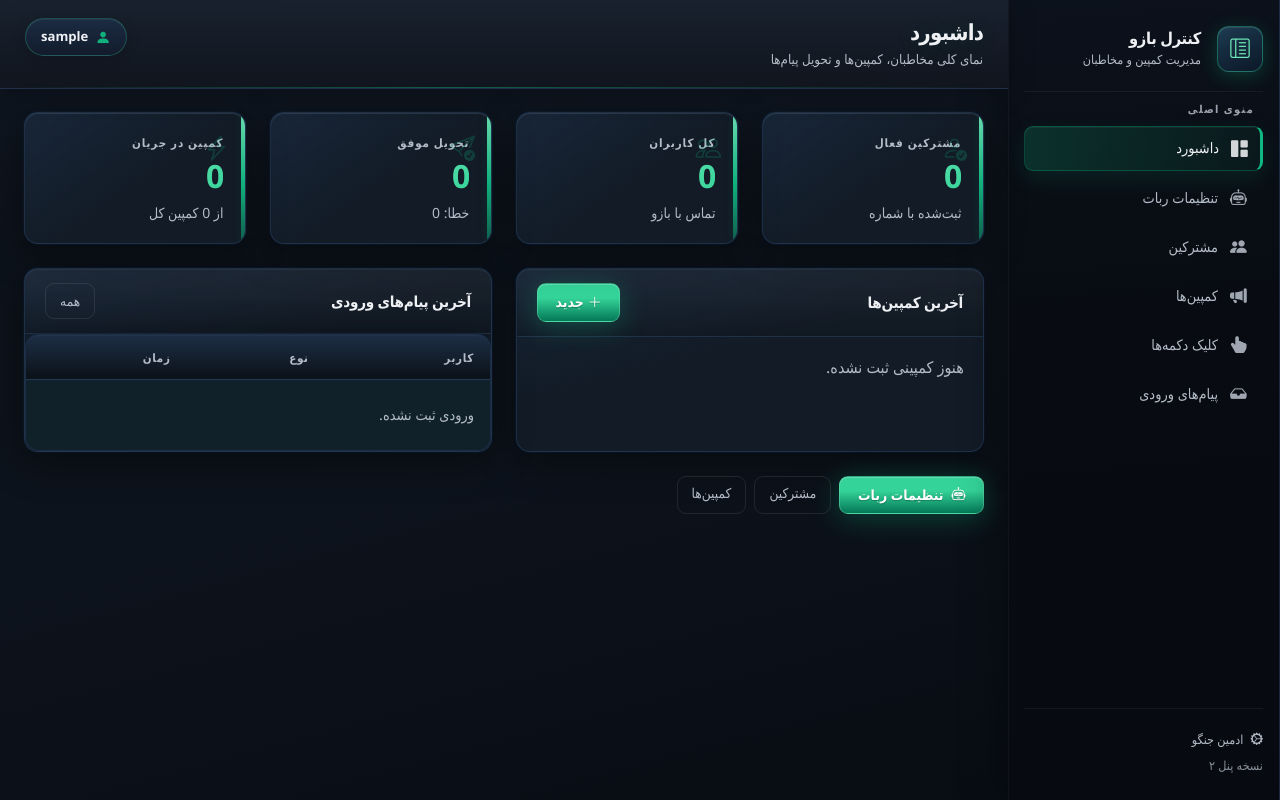
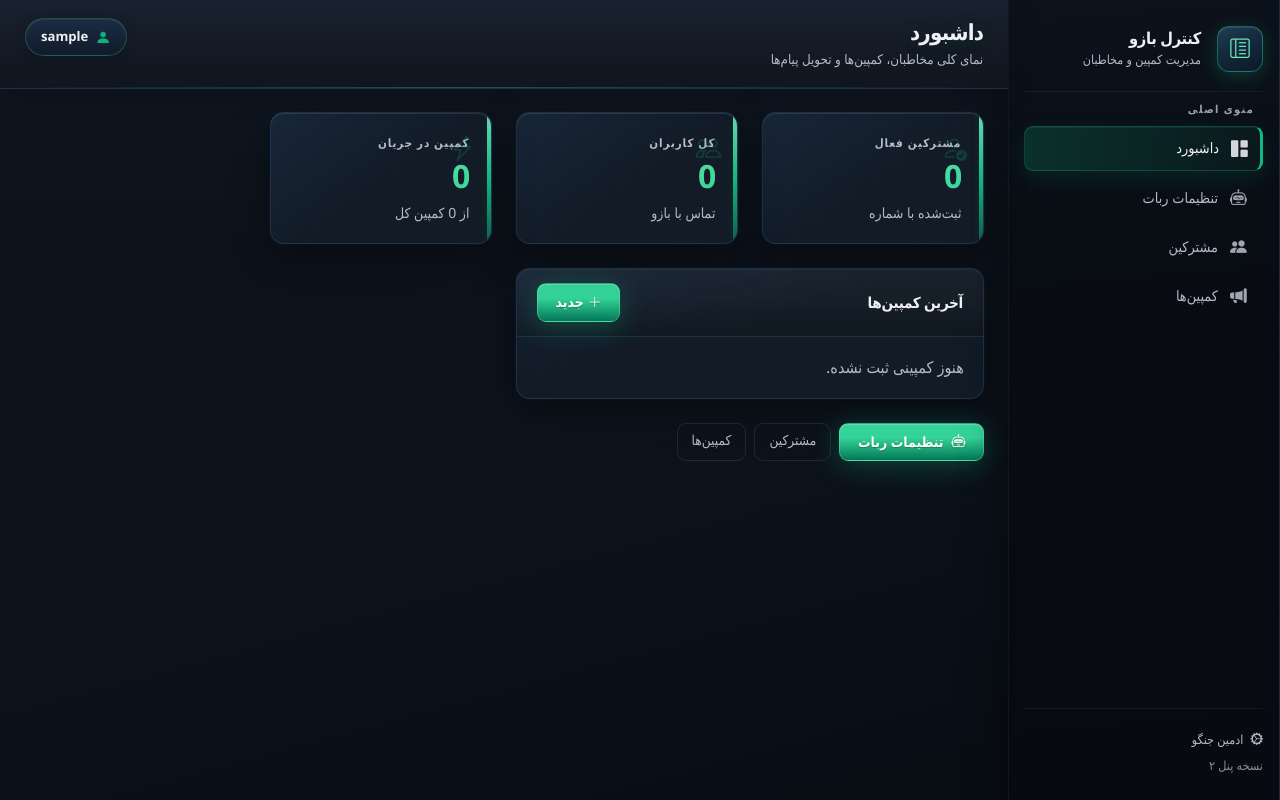
Before and after one commit to cloner7575/sepehradai, a Django app: page / in a window 1280 px wide. Run offline with Django 5.2, Linux system fonts and the light colour scheme; the visitor is signed in with stand-in values (Sample User, id 1); data comes from the database, SQL or seed files in the repository; data that the repository does not hold is empty; some libraries are stand-ins or nearby versions.

Commit message:
project initiated

```diff
--- a/balebot/templates/balebot/base.html
+++ b/balebot/templates/balebot/base.html
@@ -39,12 +39,6 @@
         </a>
         <a class="nav-link {% if name == 'campaign_list' or name == 'campaign_create' or name == 'campaign_detail' or name == 'campaign_edit' %}active{% endif %}" href="{% url 'campaign_list' %}">
           <i class="bi bi-megaphone-fill"></i> کمپین‌ها
-        </a>
-        <a class="nav-link {% if name == 'callback_log_list' %}active{% endif %}" href="{% url 'callback_log_list' %}">
-          <i class="bi bi-hand-index-thumb-fill"></i> کلیک دکمه‌ها
-        </a>
-        <a class="nav-link {% if name == 'inbound_list' %}active{% endif %}" href="{% url 'inbound_list' %}">
-          <i class="bi bi-inbox-fill"></i> پیام‌های ورودی
         </a>
       </nav>
       {% endwith %}
--- a/balebot/templates/balebot/dashboard.html
+++ b/balebot/templates/balebot/dashboard.html
@@ -19,14 +19,6 @@
       <div class="stat-card-label">کل کاربران</div>
       <div class="stat-card-value">{{ subscriber_total }}</div>
       <div class="small text-muted mt-2">تماس با بازو</div>
-    </div>
-  </div>
-  <div class="col-sm-6 col-xl-3">
-    <div class="stat-card">
-      <i class="bi bi-send-check stat-card-icon"></i>
-      <div class="stat-card-label">تحویل موفق</div>
-      <div class="stat-card-value">{{ delivery_sent }}</div>
-      <div class="small text-muted mt-2">خطا: {{ delivery_failed }}</div>
     </div>
   </div>
   <div class="col-sm-6 col-xl-3">
@@ -61,34 +53,6 @@
       </div>
     </div>
   </div>
-  <div class="col-lg-6">
-    <div class="panel-card h-100">
-      <div class="panel-card-header">
-        <h2 class="panel-card-title">آخرین پیام‌های ورودی</h2>
-        <a href="{% url 'inbound_list' %}" class="btn btn-panel-ghost btn-sm">همه</a>
-      </div>
-      <div class="panel-card-body p-0">
-        <div class="panel-table-wrap">
-          <div class="table-responsive">
-          <table class="table panel-table table-striped mb-0">
-            <thead><tr><th>کاربر</th><th>نوع</th><th>زمان</th></tr></thead>
-            <tbody>
-              {% for m in inbound_recent %}
-              <tr>
-                <td>{{ m.subscriber.phone_number|default:m.subscriber.bale_user_id }}</td>
-                <td>{{ m.get_kind_display }}</td>
-                <td class="text-muted small">{{ m.created_at }}</td>
-              </tr>
-              {% empty %}
-              <tr><td colspan="3" class="text-muted px-3 py-4">ورودی ثبت نشده.</td></tr>
-              {% endfor %}
-            </tbody>
-          </table>
-          </div>
-        </div>
-      </div>
-    </div>
-  </div>
 </div>
 
 <div class="mt-4 d-flex flex-wrap gap-2 dashboard-quick-actions">
```
